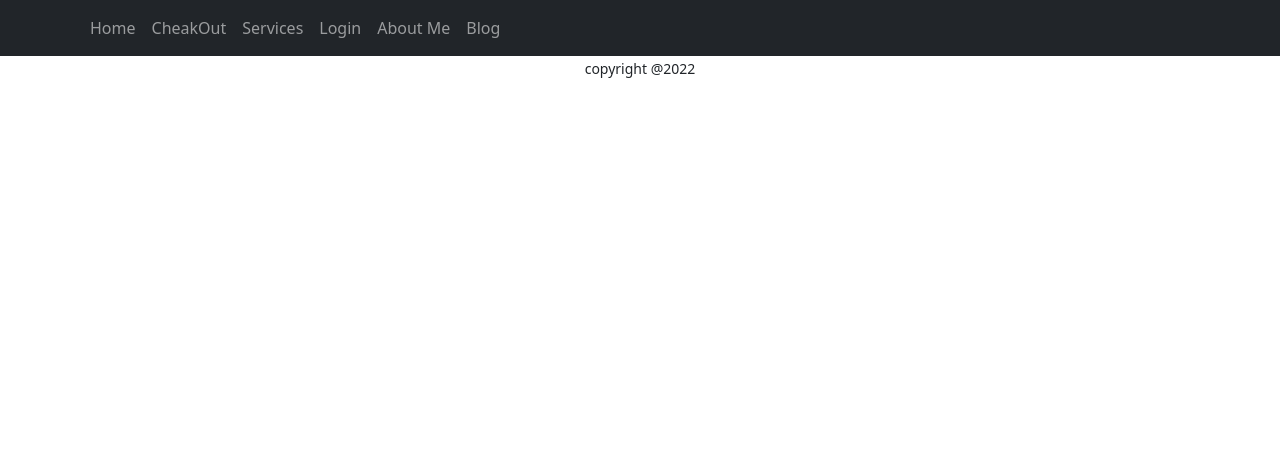
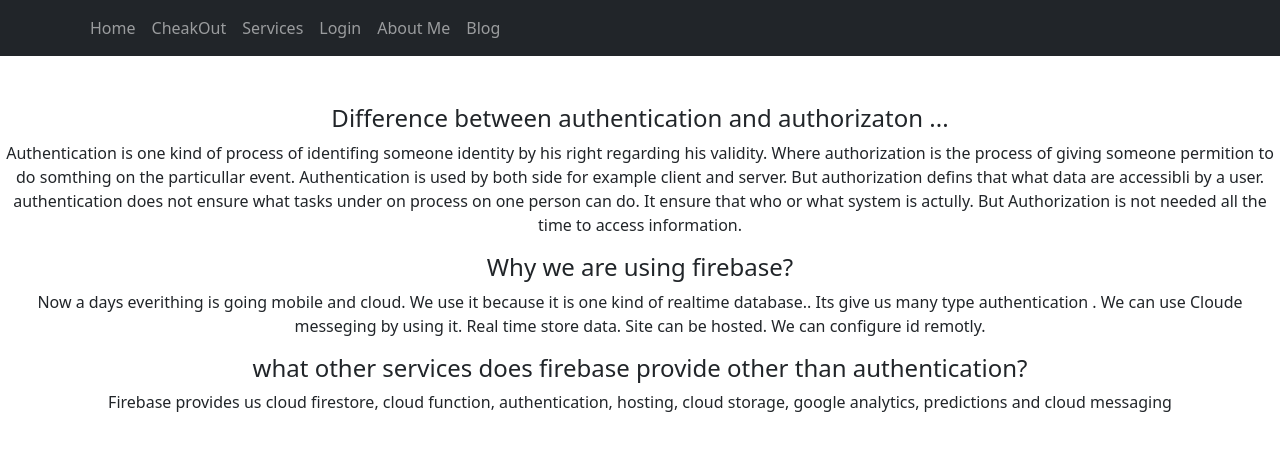
Before and after one commit to Afridi-AD/independent-service, a React (Create React App) app: page /blog in a window 1280 px wide. Shown: the top 450 px of the page. Built offline with nearby package versions, Linux system fonts and the light colour scheme.

Commit message:
readme file update

```diff
--- a/src/App.js
+++ b/src/App.js
@@ -10,6 +10,8 @@
 import {getAuth} from 'firebase/auth';
 import 'bootstrap/dist/css/bootstrap.min.css';
 import AboutMe from './Components/AboutMe/AboutMe';
+import Blog from './Components/Blog/Blog';
+import NotFound from './Components/NotFound/NotFound';
 
 
 const auth = getAuth(app);
@@ -25,9 +27,11 @@
       <Route path='/services'></Route>
       <Route path='/cheakout' element={<Cheakout></Cheakout>}></Route>
       <Route path='/about' element={<AboutMe></AboutMe>}></Route>
+      <Route path='/blog' element={<Blog></Blog>}></Route>
+      <Route path='*' element={<NotFound></NotFound>}></Route>
 
     </Routes>
-    <Footer></Footer>
+
 
     </div>
   );
--- a/src/Components/Banner/Banner.js
+++ b/src/Components/Banner/Banner.js
@@ -4,8 +4,8 @@
 
 const Banner = () => {
     return (
-        <div className='container'>
-            <div className="row">
+        <div className='container text-center'>
+            <div className="row ">
                 <div className="col-lg-12">
                 <div className='mb-5 mt-4 img-fluid '>
             <img src={heart3} alt="" />
--- a/src/Components/Blog/Blog.js
+++ b/src/Components/Blog/Blog.js
@@ -2,8 +2,25 @@
 
 const Blog = () => {
     return (
-        <div>
+        <div className='mt-5 text-center'>
+            <h4 >Difference between authentication and authorizaton ...</h4>
+            <p> Authentication is one kind of process of identifing someone identity by his right regarding his validity.
+                Where authorization is the process of giving someone permition to do somthing on the particullar event.
+                Authentication is used by both side for example client and server.
+                But authorization defins that what data are accessibli by a user.
+                authentication does not ensure what tasks under on process on one person can do.
+                It ensure that who or what system is actully.
+                But Authorization is not needed all the time to access information.
+            </p>
 
+            <h4>Why we are using firebase?</h4>
+            <p>Now a days everithing is going mobile and cloud. We use it because it is one kind of realtime database..
+                Its give us many type authentication . We can use Cloude messeging by using it.
+                Real time store data. Site can be hosted. We can configure id remotly. </p>
+                <h4>what other services does firebase provide other than authentication?</h4>
+                <p>
+                   Firebase provides us cloud firestore, cloud function, authentication, hosting, cloud storage, google analytics, predictions and cloud messaging
+                </p>
         </div>
     );
 };
--- a/src/Components/Cheakout/Cheakout.js
+++ b/src/Components/Cheakout/Cheakout.js
@@ -3,7 +3,7 @@
 const Cheakout = () => {
     return (
         <div>
-            <h1>This is cheak out</h1>
+            <h1 className='text-center mt-5'>We are ready to give you our best services</h1>
         </div>
     );
 };
--- a/src/Components/Home/Home.js
+++ b/src/Components/Home/Home.js
@@ -15,12 +15,12 @@
 
     return (
 
-        <div>
-        <div>
+        <div  className=' col-lg-12 col-md-6 '>
+        <div className='text-center'>
         <Banner></Banner>
         </div>
 
-           <div className='d-flex'>
+           <div className='d-flex' >
 
            {
                 services.map(service => <Service key={service.id}
@@ -31,7 +31,7 @@
             }
            </div>
 
-
+           <Footer></Footer>
 
         </div>
 
--- a/src/Components/Home/Service/Service.js
+++ b/src/Components/Home/Service/Service.js
@@ -11,9 +11,9 @@
     }
 
     return (
-        <div className='container'>
-            <div className="row">
-                <div className="col-lg-12">
+        <div className='container '>
+            <div className="row col-lg-12 col-md-6">
+                <div className="col-lg-12 col-md-6">
                 <Card style={{ width: '18rem' }}>
   <Card.Img variant="top" src={picture} />
   <Card.Body>
@@ -21,7 +21,7 @@
     <Card.Text>
      {address}
     </Card.Text>
-    <Button onClick={()=>navigate('/cheakout')} variant="primary">Go somewhere</Button>
+    <Button onClick={()=>navigate('/cheakout')} variant="primary">Get Appointment</Button>
   </Card.Body>
 </Card>
                 </div>
--- /dev/null
+++ b/src/Components/NotFound/NotFound.js
@@ -0,0 +1,11 @@
+import React from 'react';
+
+const NotFound = () => {
+    return (
+        <div>
+            <h1 className='mt-5 text-center'>404 Page not found !!!!!!</h1>
+        </div>
+    );
+};
+
+export default NotFound;
```
Also changed, not shown: public/treatment.json (+6 -6 lines), 1 other file (tests, documents, lock files or other folders).
